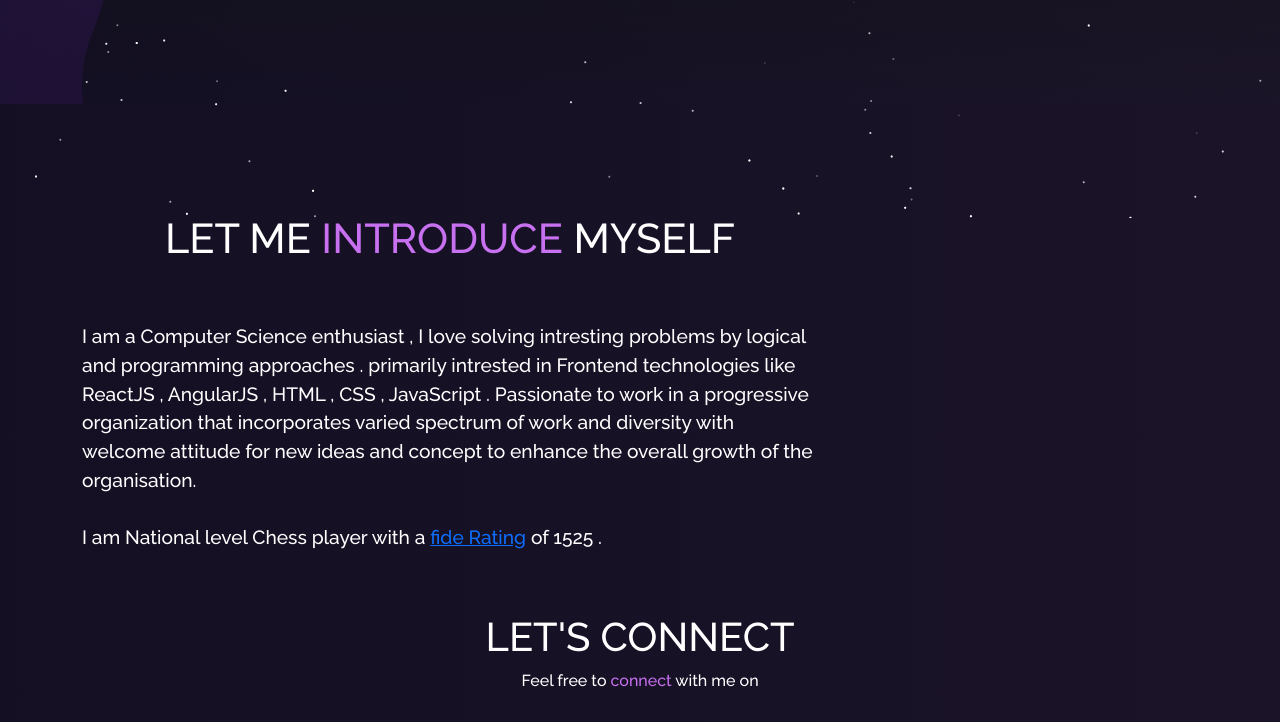
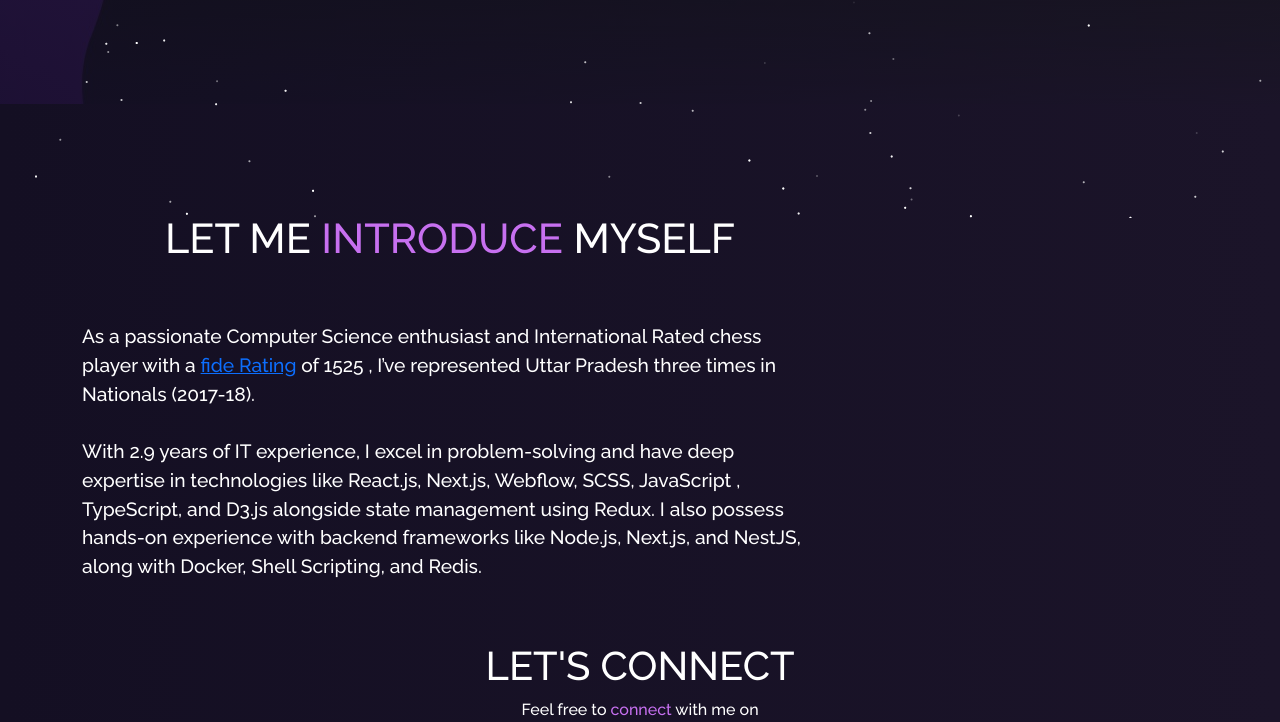
Before and after one commit to vns-agm/agam-portfolio, a React (Create React App) app: page / in a window 1280 px wide. Shown: the part 582-1304 px from the top of the page. Built offline with nearby package versions, Linux system fonts and the light colour scheme.

Commit message:
changed resume and updated stacks

```diff
--- a/src/components/About/Techstack.js
+++ b/src/components/About/Techstack.js
@@ -7,9 +7,11 @@ import {
   DiNodejs,
   DiMongodb,
   DiPython,
+
   DiGit,
 } from "react-icons/di";
-import { FaNode } from "react-icons/fa";
+  import { FaDocker } from "react-icons/fa";
+  import { FaNode ,  } from "react-icons/fa";
 import { SiMysql, SiRedux, SiNextdotjs , SiTypescript } from "react-icons/si";
 
 function Techstack() {
@@ -36,6 +38,9 @@ function Techstack() {
       <Col xs={4} md={2} className="tech-icons">
         <SiMysql title="Mysql" />
       </Col>
+      <Col xs={4} md={2} className="tech-icons">
+        <FaDocker title="Docker" />
+      </Col>
 
     </Row>
   );
--- a/src/components/Home/Home2.js
+++ b/src/components/Home/Home2.js
@@ -16,18 +16,11 @@ function Home2() {
               LET ME <span className="purple"> INTRODUCE </span> MYSELF
             </h1>
             <p className="home-about-body">
-              I am a Computer Science enthusiast , I love solving intresting
-              problems by logical and programming approaches . primarily
-              intrested in Frontend technologies like ReactJS , AngularJS , HTML
-              , CSS , JavaScript . Passionate to work in a progressive
-              organization that incorporates varied spectrum of work and
-              diversity with welcome attitude for new ideas and concept to
-              enhance the overall growth of the organisation.
+              As a passionate Computer Science enthusiast and International Rated chess player with a <a target="_blank"
+                rel="noreferrer" href={"https://ratings.fide.com/profile/25662210"}>fide Rating</a> of 1525
+              , I’ve represented Uttar Pradesh three times in Nationals (2017-18). <br/><br/>With 2.9 years of IT experience, I excel in problem-solving and have deep expertise in technologies like React.js, Next.js, Webflow, SCSS, JavaScript , TypeScript, and D3.js alongside state management using Redux. I also possess hands-on experience with backend frameworks like Node.js, Next.js, and NestJS, along with Docker, Shell Scripting, and Redis.
               <br />
-              <br />I am National level Chess player with a <a  target="_blank"
-                  rel="noreferrer" href={"https://ratings.fide.com/profile/25662210"}>fide Rating</a> of 1525
-              .
-              <br />
+
             </p>
           </Col>
         </Row>
--- a/src/components/Home/Type.js
+++ b/src/components/Home/Type.js
@@ -7,6 +7,7 @@ function Type() {
       options={{
         strings: [
           "Software Engineer",
+          "Full Stack Developer",
           "Web Developer",
           "React Enthusiast",
           "National Level Chess Player",
--- a/src/components/Resume/resume.js
+++ b/src/components/Resume/resume.js
@@ -4,7 +4,7 @@ import Card from "react-bootstrap/Card";
 import Particle from "../Particle";
 import resume from "../../Assets/Projects/resume.png";
 
-const pdfLink = "https://drive.google.com/file/d/1C7HgYf19-VZ7fMsSlD6bwvFw3rt78Z5o/view";
+const pdfLink = "https://drive.google.com/file/d/1ZNDNfLtamz_R0v4sWB1BgE9ixjJkyRyY/view?usp=sharing";
 
 const handleDownload = () => {
     const link = document.createElement("a");
```
Also changed, not shown: src/Assets/Projects/resume.png.
